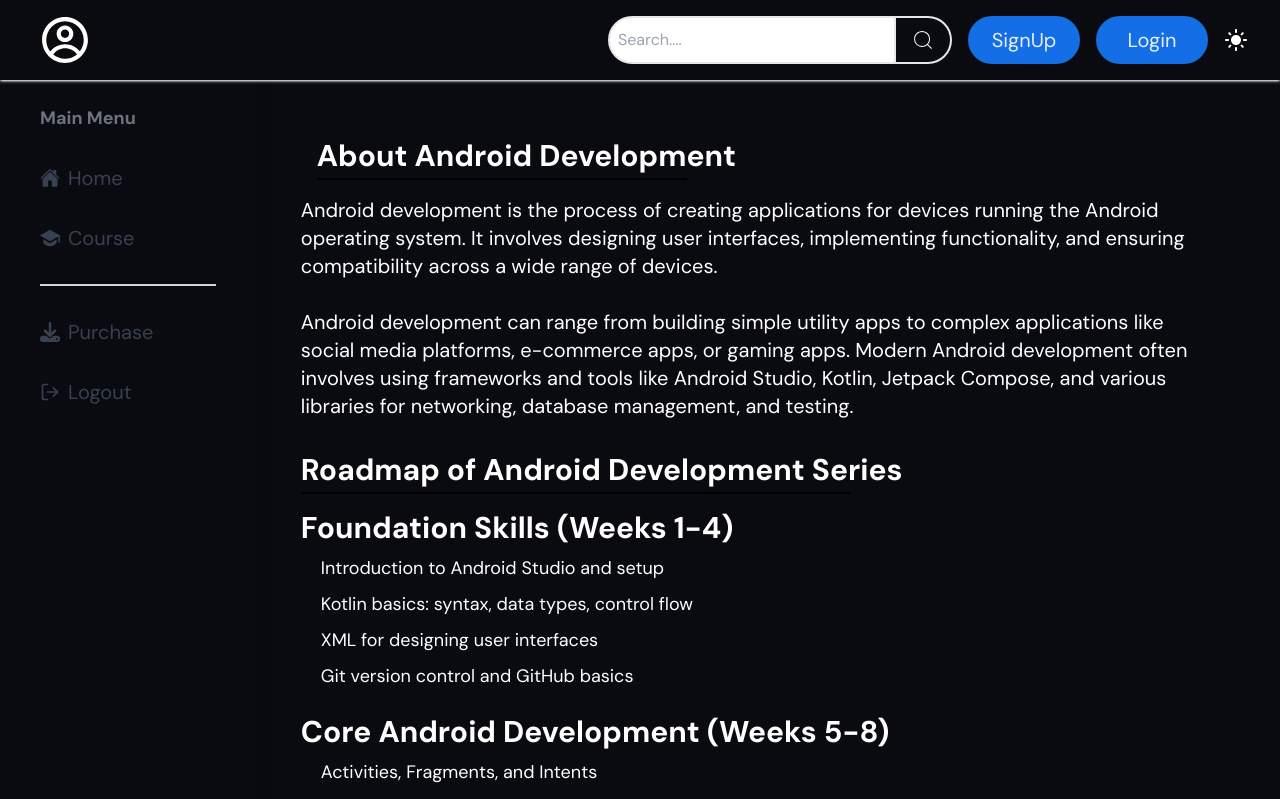
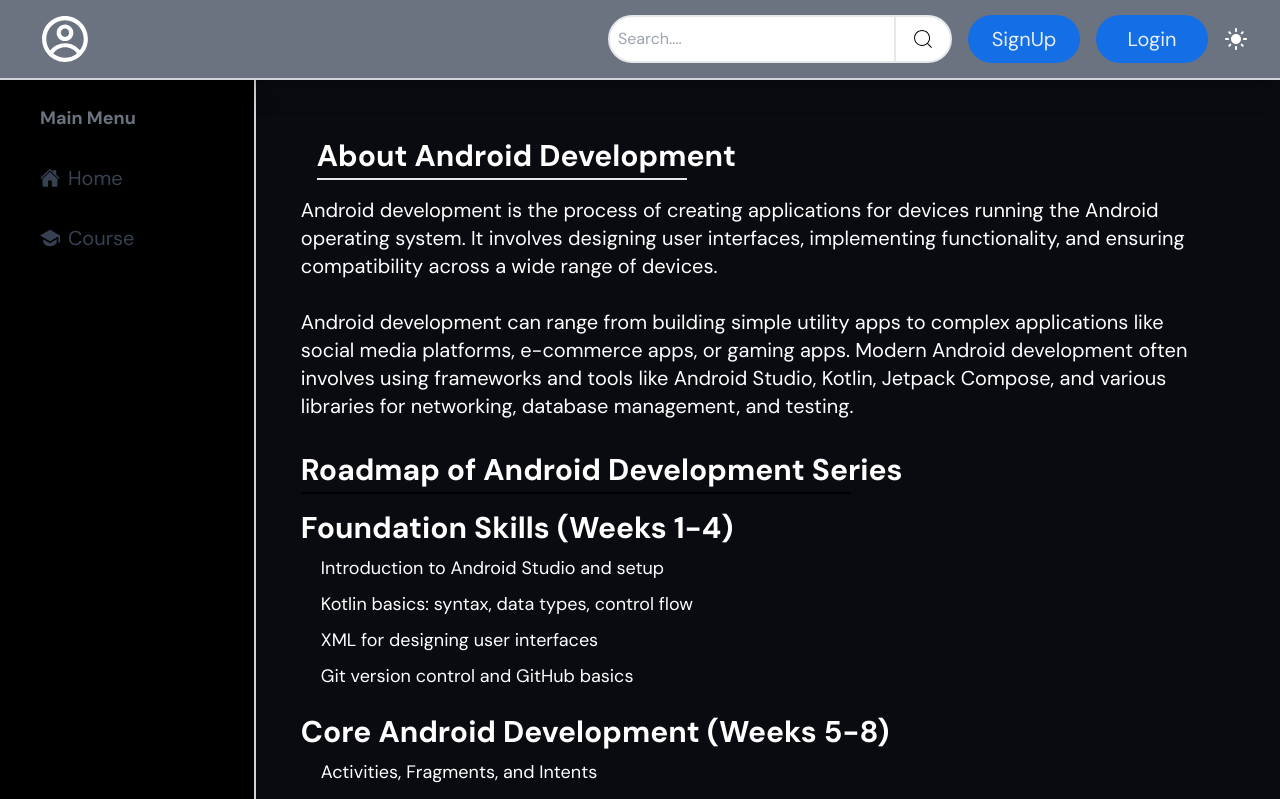
Before and after one commit to LogicGod/CourseSelling, a React (Vite) app in the folder Frontend/: page /Androiddev in a window 1280 px wide. Shown: the top 799 px of the page. Built offline with nearby package versions, Linux system fonts and the light colour scheme.

Commit message:
dark mode change

```diff
--- a/Frontend/src/App.css
+++ b/Frontend/src/App.css
@@ -31,10 +31,18 @@
 .dark{
   background-color: #0A0B10   ;
   color: white;
+  border-color:white
 
-}
+ }
 
 .light{
   background-color: white;
   color: black;
+  border-color: black;
+
 }
+
+
+body{
+  z-index: 70;
+}
--- a/Frontend/src/CourseComponent/Androiddev.jsx
+++ b/Frontend/src/CourseComponent/Androiddev.jsx
@@ -6,7 +6,7 @@ function Androiddev() {
         flex flex-col p-4 lg:p-8 md:p-4'>
             <div className= ' w-full p-4'>
                 <h1 className='text-2xl md:text-3xl font-bold '>About Android Development</h1>
-                <div className='border-b-2 pt-1 border-black w-[300px] md:w-[380px] lg:w-[370px]'></div>
+                <div className='border-b-2 pt-1  w-[300px] md:w-[380px] lg:w-[370px]'></div>
             </div>
 
             <div className='flex flex-col gap-8 text-xl'>
--- a/Frontend/src/componants/Footer.jsx
+++ b/Frontend/src/componants/Footer.jsx
@@ -8,7 +8,7 @@ import { SlSocialInstagram } from "react-icons/sl";
 function Footer() {
   return (
     <div className='p-2 pt-20 lg:pt-24 '>
-      <div className='dark w-[95vw] h-auto p-9 rounded-xl shadow-xl lg:w-[75vw] lg:ml-[21vw] lg:h-[auto] lg:flex lg:justify-between lg:p-12 md:w-[65vw] md:ml-[30vw]'>
+      <div className='w-[95vw] h-auto p-9 rounded-xl border-2 border-gray-300 shadow-xl lg:w-[75vw] lg:ml-[21vw] lg:h-[auto] lg:flex lg:justify-between lg:p-12 md:w-[65vw] md:ml-[30vw]'>
         <div className='pb-20'>
         <CgProfile className='w-[30vw] h-[30vw] lg:w-[5vw] lg:h-[5vw] md:w-[15vw] md:h-[15vw] '/>
         </div>
--- a/Frontend/src/componants/Nav.jsx
+++ b/Frontend/src/componants/Nav.jsx
@@ -41,7 +41,7 @@ function Nav() {
       setImage(<MdLightMode />)
     }else{
       setTheme('dark')
-      setImage(<CgDarkMode />)
+      setImage(<CgDarkMode className='' />)
     }
   }
   useEffect(()=>{
@@ -52,12 +52,12 @@ function Nav() {
 
   return (
     <>
-       <div className='fixed w-full h-16 md:h-20 dark   shadow-white bg-white shadow p-2 md:px-8 flex justify-between items-center z-20 '>
+       <div className={`${theme =="dark" ? "bg-black" : "bg-white"} fixed w-full bg-gray-500 h-16 md:h-20  shadow-xl border-b-2 border-gray-300   p-2 md:px-8 flex justify-between items-center z-20 `}>
         <div className='flex gap-2'>
             <div>
-        <IoIosMenu className='w-[50px] h-[50px] md:hidden' onClick={()=>setslider(!slider)}/>
+        <IoIosMenu className='w-[50px] h-[50px] md:hidden ' onClick={()=>setslider(!slider)}/>
         </div>
-        <CgProfile className='w-[50px] h-[50px]'/>
+        <CgProfile className='w-[50px] h-[50px] '/>
         </div>
         <div className='md:block hidden'>
         <div className=' flex h-12' >
@@ -73,12 +73,12 @@ function Nav() {
               e.target.style.border='2px solid #e5e7eb'
             }
             } />
-            <div className='flex justify-center items-center h-12 rounded-r-3xl w-14 border-2 border-l-0 cursor-pointer border-gray-200  '><CiSearch className='w-6 h-6 '/> </div>
+            <div className='flex justify-center items-center bg-white h-12 rounded-r-3xl w-14 border-2 border-l-0 cursor-pointer border-gray-200 text-black  '><CiSearch className='w-6 h-6 '/> </div>
             <div className=' flex gap-4 mx-4 justify-center items-center'>
               <button className={`${ShowSignupbtn ? 'visible' : 'hidden'} w-28 h-12 rounded-full text-xl  text-[#E7EEF8] bg-[#146FE6] hover:bg-[#184581]`}
               onClick={() => SetSignUp(!ShowSignup)}>SignUp</button>
               <button onClick={()=>SetSignIn(!ShowSignIn)} className={`${ShowSigninbtn ? 'visible' : 'hidden'} w-28 h-12 rounded-full text-xl  text-[#E7EEF8] bg-[#146FE6] hover:bg-[#184581]`}>Login</button>
-              <RiAccountCircleFill className={`${Navprof ? 'visible' : 'hidden'} w-[50px] h-[50px]`}/>
+              <RiAccountCircleFill className={`${Navprof ? 'visible' : 'hidden'} w-[50px] h-[50px] text-black`}/>
             </div>
         <div className='flex justify-center items-center text-2xl '>
         <button onClick={themeToggle}  className=' '>{image} </button>
@@ -86,15 +86,17 @@ function Nav() {
         </div>
         </div>
         <div className='md:hidden flex  justify-center items-center gap-2 '>
-        <CiSearch className='w-8 h-8' />
-        <PiSignIn className={`${ShowSigninbtn ? 'visible' : 'hidden'} w-8 h-8 `} />
-        <RiAccountCircleFill className={`${ShowSigninbtn ? 'hidden' : 'visible'} w-[50px] h-[50px]`}/>
+        <CiSearch className='w-8 h-8 text-black' />
+        <PiSignIn className={`${ShowSigninbtn ? 'visible' : 'hidden'} w-8 h-8 text-black`} />
+        <RiAccountCircleFill className={`${ShowSigninbtn ? 'hidden' : 'visible'} w-[50px] h-[50px] text-black`}/>
         </div>
         </div>
+
+        {/* Menue Bar Started */}
         <div ref={outside} onClick={outsideclick} className={`fixed inset-0 bg-transparent ${slider ? 'block' : 'hidden'}`}></div>
-        <div className={`max-md:transition-transform max-md:duration-500 max-md:ease-in-out fixed top-16 dark
-          ${slider ? 'max-md:translate-x-0' : 'max-md:-translate-x-full'} bg-[#E8F1FD] w-[60vw] md:w-[30vw] lg:w-[20vw] h-[calc(100vh-64px)]
-          p-10 flex  flex-col gap-8 shadow-xl text-xl z-10`}>
+        <div className={`max-md:transition-transform max-md:duration-500 max-md:ease-in-out fixed top-16
+          ${slider ? 'max-md:translate-x-0' : 'max-md:-translate-x-full'} ${theme ==="dark" ? "bg-black" : "bg-[#E8F1FD]"} bg-[#E8F1FD] w-[60vw] md:w-[30vw] lg:w-[20vw] h-[calc(100vh-64px)]
+          p-10 flex  flex-col gap-8 shadow-xl border-r-2 border-gray-300 text-xl z-10`}>
           <h1 className='font-bold text-gray-500 text-lg'>Main Menu</h1>
           <div className='flex gap-2  text-gray-700 items-center '>
 
@@ -117,8 +119,8 @@ function Nav() {
              >  <RiGraduationCapFill className='' />
              <p className='hover:text-[#146FE6] cursor-pointer'>Course</p></NavLink>
           </div>
-          <div className='border-[1px] border-gray-300'></div>
-          <div className='flex gap-2  text-gray-700 items-center'>
+          <div className={`${ShowSigninbtn ? "hidden" : "visible"} border-[1px] border-gray-300`}></div>
+          <div className={`${ShowSigninbtn ? "hidden" : "visible  "} ? "visible" : "hidden"} 'flex gap-2  text-gray-700 items-center`}>
             <NavLink
              to='/Purchase'
              className={({isActive}) =>
@@ -128,10 +130,10 @@ function Nav() {
              >  <FaDownload />
              <p className='hover:text-[#146FE6] cursor-pointer'>Purchase</p></NavLink>
           </div>
-          <div className='flex gap-2  text-gray-700 items-center'>
+          <div className={` ${ShowSigninbtn ? "hidden" : "visible"} flex gap-2  text-gray-700 items-center`}>
 
           <LuLogOut />
-             <p className='hover:text-[#146FE6] cursor-pointer'>Logout</p>
+             <p className=" hover:text-[#146FE6] cursor-pointer">Logout</p>
           </div>
           <div className=' flex flex-col gap-8 md:hidden '>
               <button className={`${ShowSignupbtn ? 'visible' : 'hidden'} w-32 h-10 rounded-full text-lg  text-[#E7EEF8] bg-[#146FE6] hover:bg-[#184581]`}
--- a/Frontend/src/componants/SignIn.jsx
+++ b/Frontend/src/componants/SignIn.jsx
@@ -41,8 +41,8 @@ const SignIn = () => {
 
     return (
         <div className='SPmain z-30 inset-0 fixed bg-[#4b5563] flex justify-center items-center' onClick={outsiderclicker1} ref={OUT1}>
-            <div className='SP z-40  w-[95vw] h-auto bg-white p-4 flex  flex-col gap-4 fixed justify-center items-center shadow-gray-500 shadow-md rounded-xl
-             md:w-[30vw]  '>
+            <div className={` SP z-40  w-[95vw] h-auto bg-white p-4 flex  flex-col gap-4 fixed justify-center items-center shadow-gray-500 shadow-md rounded-xl
+             md:w-[30vw]  `}>
                 <div className='flex justify-between items-center w-full font-[600] '>
                     <h1>Login Your Account</h1>
                     <IoCloseSharp className='w-[4vw] h-[4vh]' onClick={() => setShowSp1(!ShowSp1)} />
--- a/Frontend/src/componants/Statevariable.js
+++ b/Frontend/src/componants/Statevariable.js
@@ -28,4 +28,5 @@ export const NavUserProfile= atom(
     key: "NavUserProfile",
     default: false
   }
+
 );
```
